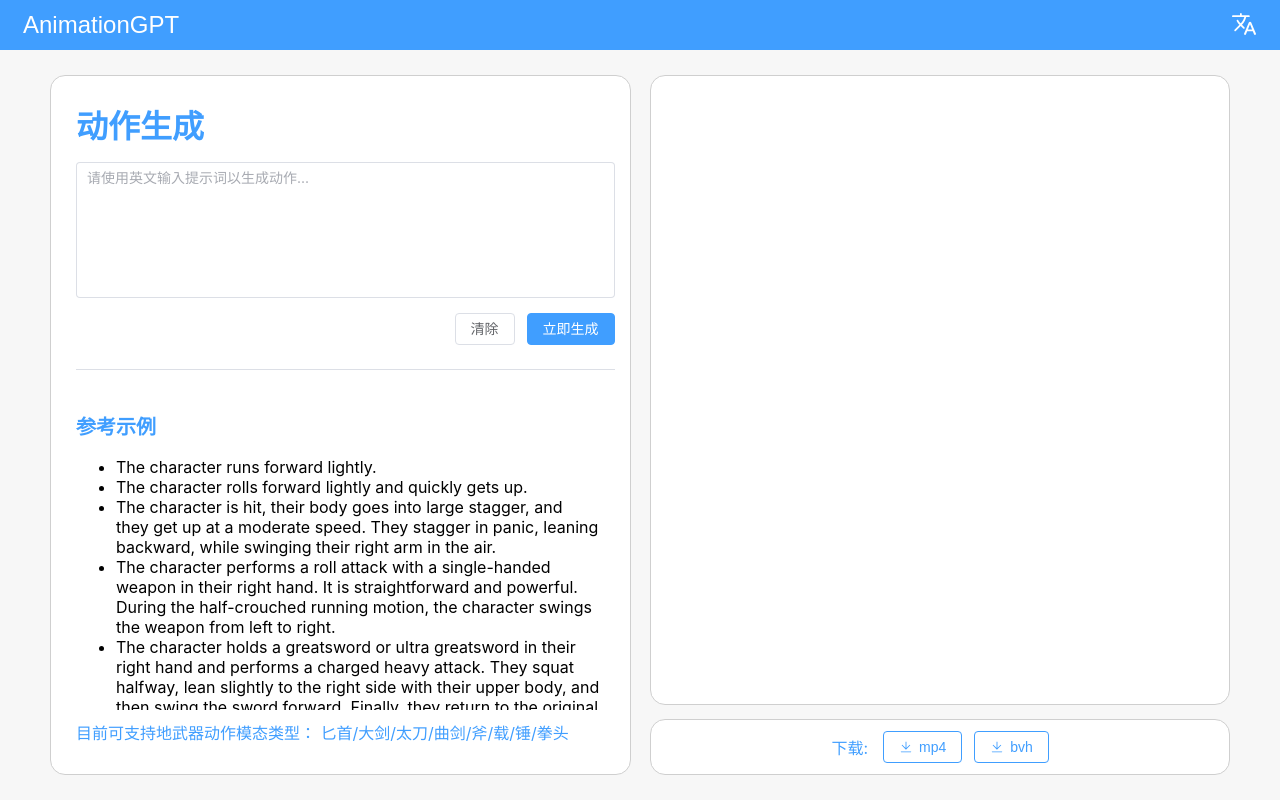
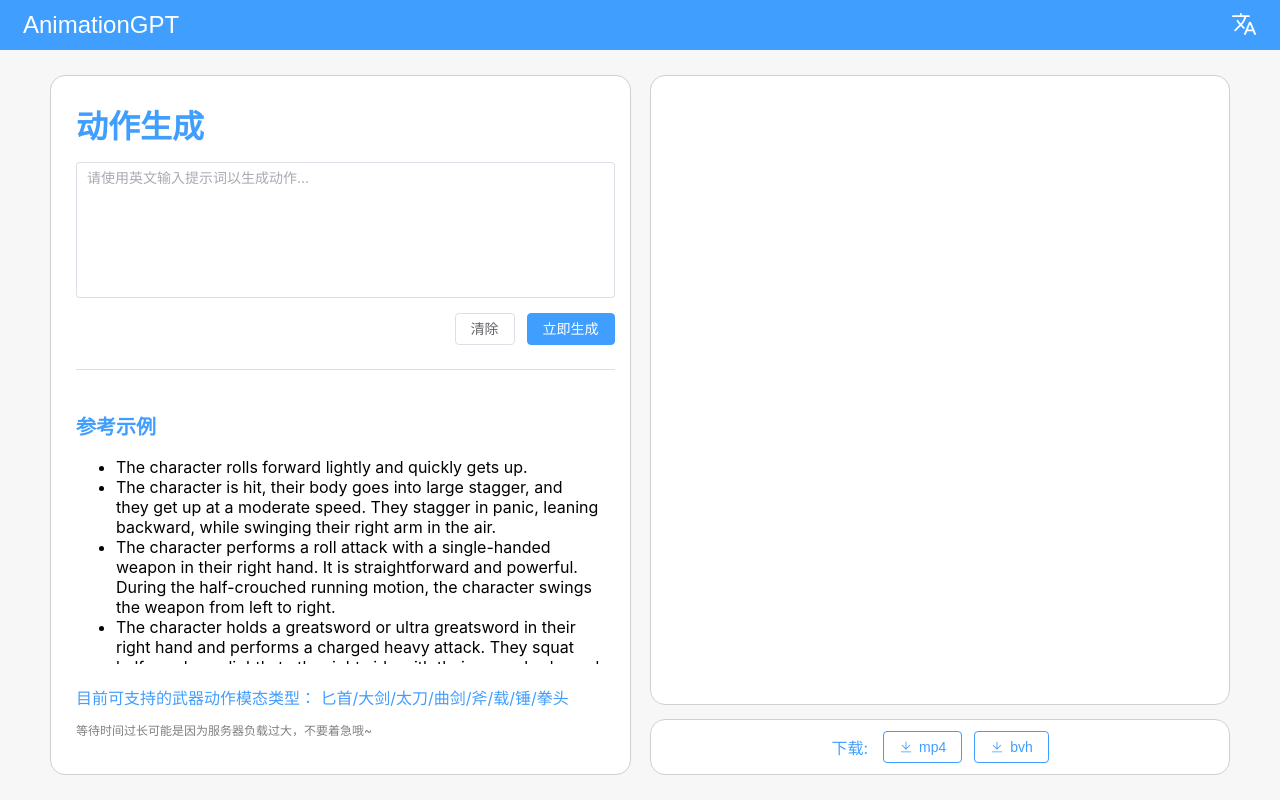
Before and after one commit to Fucloud233/animationGPT-frontend, a Vue app: page /zhCN/ in a window 1280 px wide. Both pictures are taken after a click on the button "Demo". Built offline with nearby package versions, Linux system fonts and the light colour scheme.

Commit message:
feat: bad tips

```diff
--- a/src/locales/en-US/index.ts
+++ b/src/locales/en-US/index.ts
@@ -77,7 +77,6 @@ export default {
         tipsForOverridePrompt: "Do you want to override current prompt?",
 
         examples: [
-            "The character runs forward lightly.",
             "The character rolls forward lightly and quickly gets up.",
             "The character is hit, their body goes into large stagger, and they get up at a moderate speed. They stagger in panic, leaning backward, while swinging their right arm in the air.",
             "The character performs a roll attack with a single-handed weapon in their right hand. It is straightforward and powerful. During the half-crouched running motion, the character swings the weapon from left to right.",
@@ -89,6 +88,12 @@ export default {
 
         supportedWeapon:
             "Currently supported weapon motion modal types include: Dagger, Greatsword, Katana, Curved Sword, Axe, Spear, Hammer, Fist.",
+
+        tipsForBad: [
+            "If the generation result is not satisfactory, feel free to try a few more times!",
+            "If the wait time is too long, it might be due to high server load. Please be patient!",
+            "The animation limbs may have slight jitter; you can download and use a curve smoothing tool for simple corrections.",
+        ],
     },
 
     msg: {
@@ -98,7 +103,6 @@ export default {
         promptIsEmpty: "Please input prompt",
         motionNotGenerated: "Motion hasn't been Generated",
         // translateError: "Input in Chinese error, please use English.",
-
         notFound: "Sorry, request error",
     },
 
--- a/src/locales/zh-CN/index.ts
+++ b/src/locales/zh-CN/index.ts
@@ -77,7 +77,6 @@ export default {
 
         // 因为只能通过英文输入，所以此处仍使用英文示例
         examples: [
-            "The character runs forward lightly.",
             "The character rolls forward lightly and quickly gets up.",
             "The character is hit, their body goes into large stagger, and they get up at a moderate speed. They stagger in panic, leaning backward, while swinging their right arm in the air.",
             "The character performs a roll attack with a single-handed weapon in their right hand. It is straightforward and powerful. During the half-crouched running motion, the character swings the weapon from left to right.",
@@ -87,7 +86,12 @@ export default {
             "The character wields an axe in their right hand and performs a jumping attack. They jump up, and as they land, they swing the axe forward with their right hand before returning to a standing position.",
         ],
 
-        supportedWeapon: "目前可支持地武器动作模态类型： 匕首/大剑/太刀/曲剑/斧/载/锤/拳头",
+        supportedWeapon: "目前可支持的武器动作模态类型： 匕首/大剑/太刀/曲剑/斧/载/锤/拳头",
+        tipsForBad: [
+            "如果生成效果不满意，可以多试几次哦~",
+            "等待时间过长可能是因为服务器负载过大，不要着急哦~",
+            "动画肢体会有轻微抖动，可以下载后使用曲线平滑工具进行简单修正",
+        ],
     },
 
     msg: {
--- a/src/views/Demo.vue
+++ b/src/views/Demo.vue
@@ -47,9 +47,14 @@
                 </ul>
             </el-scrollbar>
 
-            <p style="color: #409eff; margin: 10px 0">
-                {{ $t("demo.supportedWeapon") }}
-            </p>
+            <div style="margin: 5px 0">
+                <p style="color: #409eff">
+                    {{ $t("demo.supportedWeapon") }}
+                </p>
+                <p style="font-size: 12px; color: gray; line-height: 100%">
+                    {{ curBadTip }}
+                </p>
+            </div>
         </div>
 
         <div style="width: 20px"></div>
@@ -109,11 +114,14 @@ import { generate, download } from "../api/demo";
 import { messages } from "../utils/message";
 import { ResultFileKind } from "../utils/file";
 import { LanguageKind, checkLanguage } from "../utils/language";
+import { watch } from "vue";
 
 export default {
     components: { BasicLayout, Download, ResultFileKind },
     data() {
         // const isEnglish = this.$i18n.locale == "enUS";
+
+        // const badTips = this.$tm("demo.tipsForBad") as string[];
 
         return {
             // language: isEnglish ? LanguageKind.EN : LanguageKind.CN,
@@ -132,10 +140,20 @@ export default {
             curId: undefined as string | undefined,
 
             // Notice: 此处用于使 enum 类型生效
-            ResultFileKind: ResultFileKind,
+            ResultFileKind,
+
+            curBadTipId: 0 as number,
+            curBadTip: (this.$tm("demo.tipsForBad") as string[])[0],
+            // badTips: badTips,
         };
     },
+
     mounted() {
+        window.setInterval(() => {
+            this.curBadTipId = (this.curBadTipId + 1) % 3;
+            this.curBadTip = (this.$tm("demo.tipsForBad") as string[])[this.curBadTipId];
+        }, 2000);
+
         // 可以手动设置是否可以使用 Demo 运行
         if (window.config.demoOk) return;
 
```
